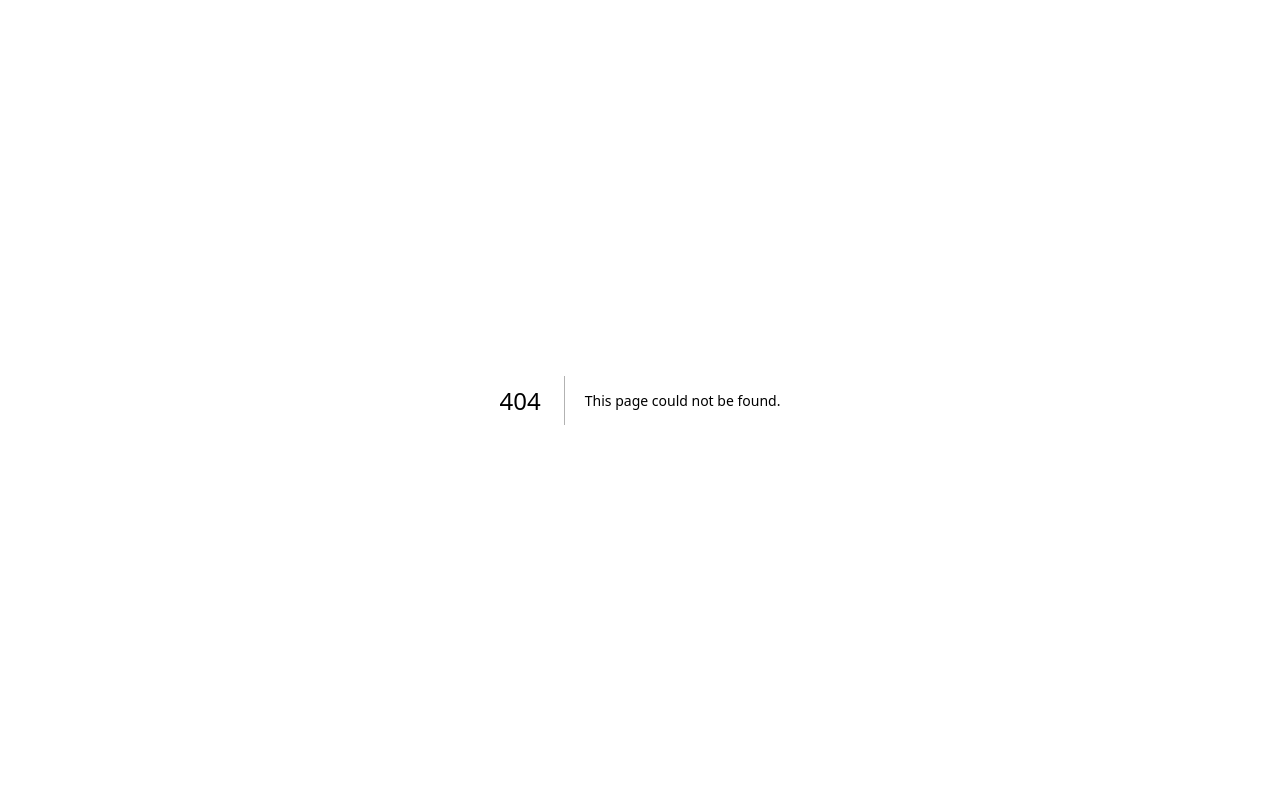
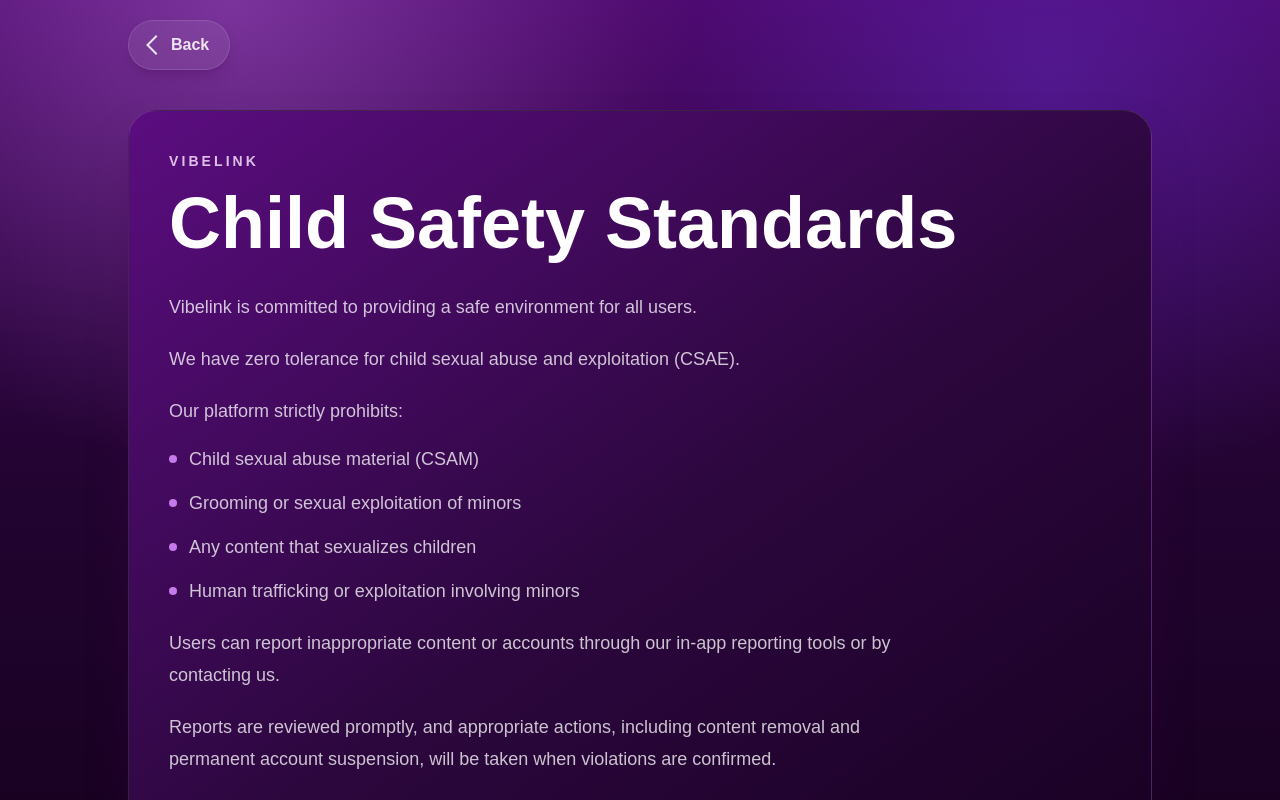
Before and after one commit to stevenchien0726-del/Vibelink-web, a Next.js app: page /child-safety in a window 1280 px wide. Before the commit this address had no page. Shown: the top 800 px of the page. Built offline with nearby package versions, Linux system fonts and the light colour scheme.

Commit message:
Add child safety standards page

```diff
--- /dev/null
+++ b/app/child-safety/page.tsx
@@ -0,0 +1,90 @@
+import type { Metadata } from "next";
+import Link from "next/link";
+
+export const metadata: Metadata = {
+  title: "Child Safety Standards | VIBE CITY",
+  description:
+    "Vibelink child safety standards and CSAE policy for Google Play compliance.",
+};
+
+const prohibitedItems = [
+  "Child sexual abuse material (CSAM)",
+  "Grooming or sexual exploitation of minors",
+  "Any content that sexualizes children",
+  "Human trafficking or exploitation involving minors",
+];
+
+export default function ChildSafetyPage() {
+  return (
+    <main className="min-h-screen overflow-hidden bg-[#120018] text-white">
+      <section className="relative isolate px-5 pb-14 pt-5 sm:px-8 sm:pb-20 lg:px-12">
+        <div className="absolute inset-0 -z-10 bg-[radial-gradient(circle_at_18%_0%,rgba(199,122,234,0.38),transparent_32%),radial-gradient(circle_at_82%_8%,rgba(111,66,255,0.28),transparent_30%),linear-gradient(180deg,#4c086c_0%,#230432_46%,#120018_100%)]" />
+        <div className="absolute inset-x-0 bottom-0 -z-10 h-56 bg-gradient-to-t from-[#120018] to-transparent" />
+
+        <div className="mx-auto w-full max-w-5xl">
+          <Link
+            href="/"
+            className="inline-flex items-center gap-2 rounded-full border border-white/12 bg-white/[0.08] px-5 py-3 text-base font-bold text-white/86 shadow-lg shadow-fuchsia-950/20 transition hover:bg-white/[0.14]"
+          >
+            <span className="h-3.5 w-3.5 rotate-45 border-b-2 border-l-2 border-white/86" />
+            Back
+          </Link>
+
+          <article className="mt-10 rounded-[28px] border border-white/12 bg-[linear-gradient(145deg,#5b0d80_0%,#2c073e_52%,#16001f_100%)] p-6 shadow-2xl shadow-fuchsia-950/35 sm:p-10">
+            <p className="text-sm font-black uppercase tracking-[0.22em] text-fuchsia-100/82">
+              VIBELINK
+            </p>
+            <h1 className="mt-4 text-5xl font-black leading-none tracking-normal text-white sm:text-7xl">
+              Child Safety Standards
+            </h1>
+
+            <div className="mt-8 max-w-3xl space-y-5 text-base leading-8 text-white/76 sm:text-lg">
+              <p>
+                Vibelink is committed to providing a safe environment for all
+                users.
+              </p>
+
+              <p>
+                We have zero tolerance for child sexual abuse and exploitation
+                (CSAE).
+              </p>
+
+              <div>
+                <p>Our platform strictly prohibits:</p>
+                <ul className="mt-4 space-y-3">
+                  {prohibitedItems.map((item) => (
+                    <li key={item} className="flex gap-3">
+                      <span className="mt-3 h-2 w-2 shrink-0 rounded-full bg-[#c77aea]" />
+                      <span>{item}</span>
+                    </li>
+                  ))}
+                </ul>
+              </div>
+
+              <p>
+                Users can report inappropriate content or accounts through our
+                in-app reporting tools or by contacting us.
+              </p>
+
+              <p>
+                Reports are reviewed promptly, and appropriate actions,
+                including content removal and permanent account suspension, will
+                be taken when violations are confirmed.
+              </p>
+
+              <div>
+                <p className="font-black text-fuchsia-100">Contact:</p>
+                <a
+                  href="mailto:support@vibecity.app"
+                  className="mt-3 inline-flex max-w-full rounded-full bg-[#c77aea] px-5 py-3 text-base font-black text-[#1f0629] shadow-xl shadow-fuchsia-950/30 transition hover:bg-[#d68bf3]"
+                >
+                  <span className="break-all">support@vibecity.app</span>
+                </a>
+              </div>
+            </div>
+          </article>
+        </div>
+      </section>
+    </main>
+  );
+}
--- a/app/page.tsx
+++ b/app/page.tsx
@@ -416,6 +416,12 @@ export default function HomePage() {
           >
             刪除帳戶 / Delete Account
           </Link>
+          <Link
+            href="/child-safety"
+            className="rounded-full border border-white/12 bg-white/[0.07] px-5 py-3 text-sm font-bold text-fuchsia-50/82 shadow-lg shadow-fuchsia-950/20 transition hover:bg-white/[0.12] hover:text-white"
+          >
+            Child Safety Standards
+          </Link>
         </div>
       </footer>
     </main>
```
